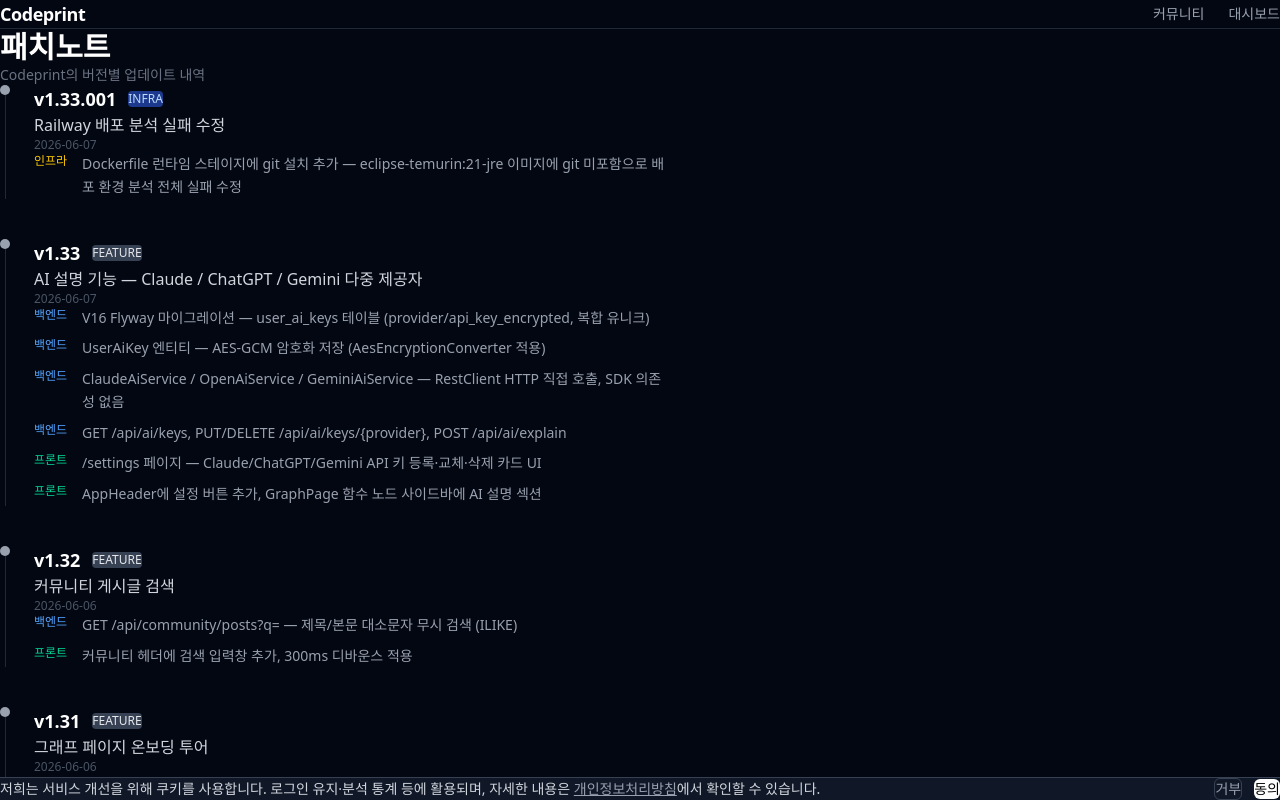
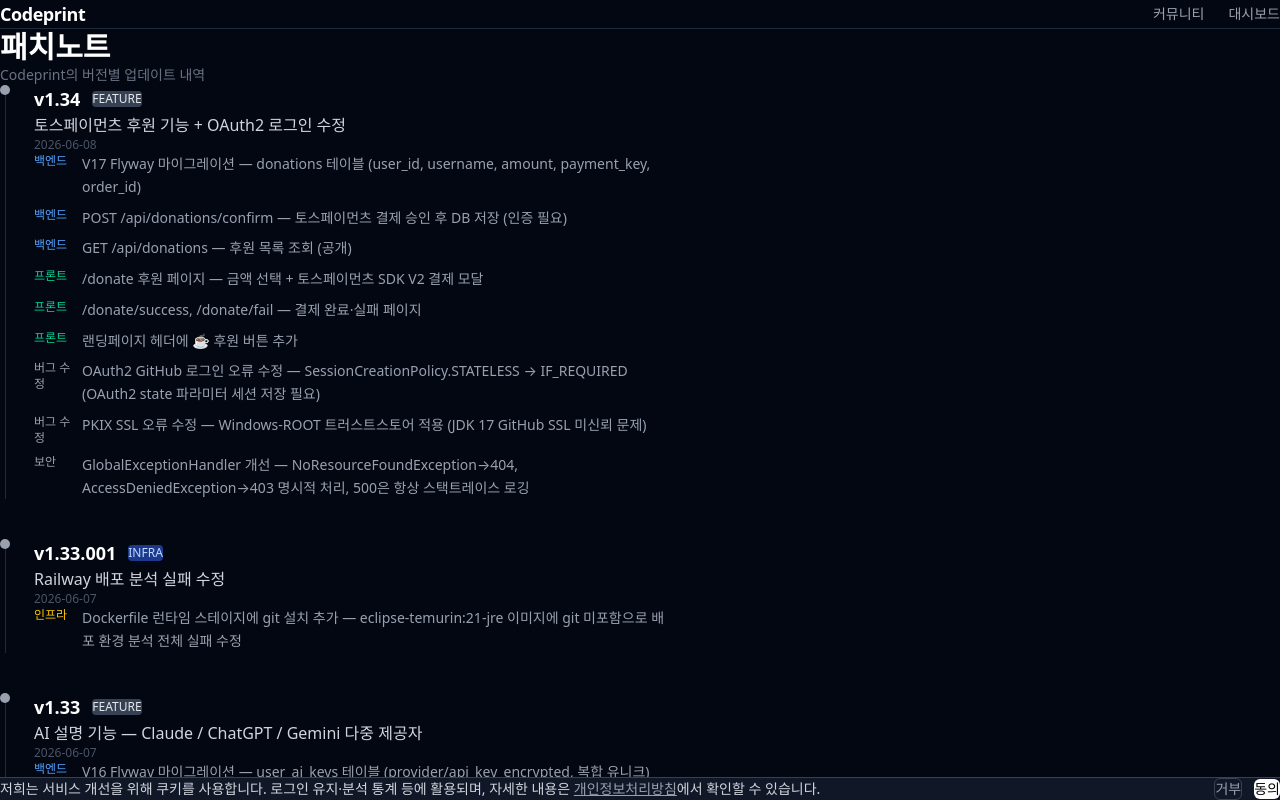
Before and after one commit to PYB0514/codeprint, a React (Vite) app in the folder frontend/: page /changelog in a window 1280 px wide. Shown: the top 800 px of the page. Built offline with nearby package versions, Linux system fonts and the light colour scheme; no server answers.

Commit message:
docs: ChangelogPage에 v1.34 후원 기능 항목 추가

```diff
--- a/frontend/src/pages/ChangelogPage.tsx
+++ b/frontend/src/pages/ChangelogPage.tsx
@@ -10,6 +10,23 @@ interface Release {
 }
 
 const RELEASES: Release[] = [
+  {
+    version: 'v1.34',
+    date: '2026-06-08',
+    title: '토스페이먼츠 후원 기능 + OAuth2 로그인 수정',
+    type: 'feature',
+    items: [
+      { category: '백엔드', desc: 'V17 Flyway 마이그레이션 — donations 테이블 (user_id, username, amount, payment_key, order_id)' },
+      { category: '백엔드', desc: 'POST /api/donations/confirm — 토스페이먼츠 결제 승인 후 DB 저장 (인증 필요)' },
+      { category: '백엔드', desc: 'GET /api/donations — 후원 목록 조회 (공개)' },
+      { category: '프론트', desc: '/donate 후원 페이지 — 금액 선택 + 토스페이먼츠 SDK V2 결제 모달' },
+      { category: '프론트', desc: '/donate/success, /donate/fail — 결제 완료·실패 페이지' },
+      { category: '프론트', desc: '랜딩페이지 헤더에 ☕ 후원 버튼 추가' },
+      { category: '버그 수정', desc: 'OAuth2 GitHub 로그인 오류 수정 — SessionCreationPolicy.STATELESS → IF_REQUIRED (OAuth2 state 파라미터 세션 저장 필요)' },
+      { category: '버그 수정', desc: 'PKIX SSL 오류 수정 — Windows-ROOT 트러스트스토어 적용 (JDK 17 GitHub SSL 미신뢰 문제)' },
+      { category: '보안', desc: 'GlobalExceptionHandler 개선 — NoResourceFoundException→404, AccessDeniedException→403 명시적 처리, 500은 항상 스택트레이스 로깅' },
+    ],
+  },
   {
     version: 'v1.33.001',
     date: '2026-06-07',
```
